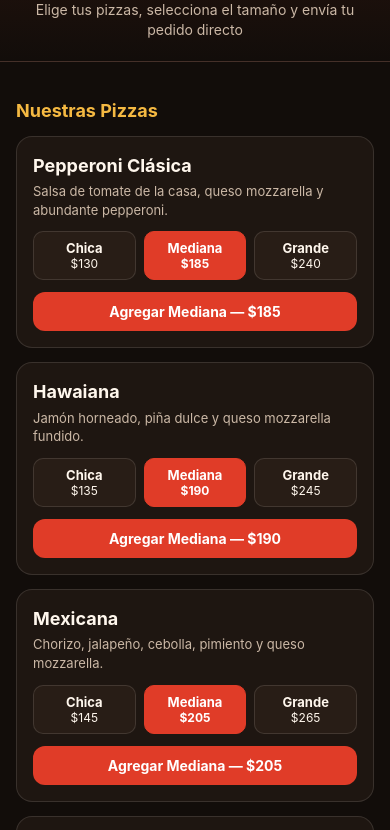
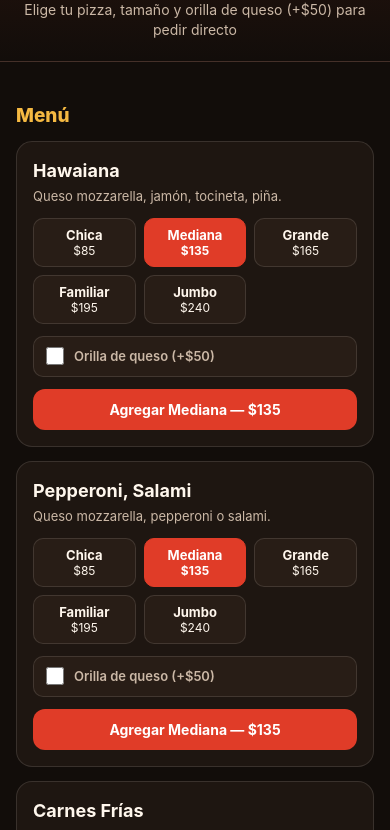
Before and after one commit to pizza-oss/Menu-romana, a plain HTML site: page index.html in a window 390 px wide. Shown: the part 112-942 px from the top of the page. Drawn offline with Linux system fonts and the light colour scheme.

Commit message:
Enhance pizza menu layout and styles
Updated styles for section titles and pizza cards. Added crust toggle feature and adjusted pizza menu structure.

```diff
--- a/index.html
+++ b/index.html
@@ -71,9 +71,9 @@
     }
 
     .section-title {
-      font-size: 18px;
-      font-weight: 700;
-      margin: 18px 0 12px;
+      font-size: 19px;
+      font-weight: 800;
+      margin: 22px 0 12px;
       color: var(--gold);
     }
 
@@ -85,14 +85,6 @@
       margin-bottom: 14px;
     }
 
-    .pizza-top {
-      display: flex;
-      justify-content: space-between;
-      align-items: flex-start;
-      gap: 12px;
-      margin-bottom: 12px;
-    }
-
     .pizza-name {
       font-size: 18px;
       font-weight: 700;
@@ -102,13 +94,14 @@
       color: var(--muted);
       font-size: 13px;
       margin-top: 3px;
+      margin-bottom: 12px;
     }
 
     .sizes {
       display: grid;
       grid-template-columns: repeat(3, 1fr);
       gap: 8px;
-      margin-bottom: 12px;
+      margin-bottom: 10px;
     }
 
     .size-btn {
@@ -135,13 +128,34 @@
       font-weight: 700;
     }
 
+    .crust-toggle {
+      display: flex;
+      align-items: center;
+      gap: 10px;
+      background: var(--card-2);
+      border: 1px solid var(--border);
+      border-radius: 10px;
+      padding: 10px 12px;
+      margin-bottom: 12px;
+      cursor: pointer;
+      font-size: 13px;
+      font-weight: 600;
+    }
+
+    .crust-toggle input {
+      width: 18px;
+      height: 18px;
+      accent-color: var(--gold);
+      cursor: pointer;
+    }
+
     .add-btn {
       width: 100%;
       background: var(--accent);
       color: #fff;
       border: none;
       border-radius: 12px;
-      padding: 11px 14px;
+      padding: 12px 14px;
       font-size: 14px;
       font-weight: 700;
       cursor: pointer;
@@ -151,12 +165,13 @@
       background: var(--accent-hover);
     }
 
-    .form-box {
+    .form-box,
+    .cart-box {
       background: var(--card);
       border: 1px solid var(--border);
       border-radius: 16px;
       padding: 16px;
-      margin-top: 12px;
+      margin-top: 10px;
     }
 
     label {
@@ -184,14 +199,6 @@
       font-size: 14px;
     }
 
-    .cart-box {
-      background: var(--card);
-      border: 1px solid var(--border);
-      border-radius: 16px;
-      padding: 16px;
-      margin-top: 12px;
-    }
-
     .cart-item {
       display: flex;
       justify-content: space-between;
@@ -211,7 +218,7 @@
       color: #ff8a7a;
       border: 1px solid rgba(224, 60, 40, 0.35);
       border-radius: 8px;
-      padding: 4px 9px;
+      padding: 5px 10px;
       font-size: 12px;
       cursor: pointer;
     }
@@ -252,14 +259,17 @@
 </head>
 <body>
   <header>
-    <div class="badge">HORNO CALIENTE • PEDIDOS POR WHATSAPP</div>
+    <div class="badge">SERVICIO A DOMICILIO • WHATSAPP 9624037244</div>
     <h1>Pizzería La Romana</h1>
-    <p class="subtitle">Elige tus pizzas, selecciona el tamaño y envía tu pedido directo</p>
+    <p class="subtitle">Elige tu pizza, tamaño y orilla de queso (+$50) para pedir directo</p>
   </header>
 
   <main class="container">
-    <h2 class="section-title">Nuestras Pizzas</h2>
+    <h2 class="section-title">Menú</h2>
     <div id="menu-list"></div>
+
+    <h2 class="section-title">Especiales</h2>
+    <div id="specials-list"></div>
 
     <h2 class="section-title">Datos de Entrega</h2>
     <div class="form-box">
@@ -272,13 +282,13 @@
         <option value="Sadasi">Sadasi</option>
         <option value="Fuentes Ara">Fuentes Ara</option>
         <option value="Xanthe">Xanthe</option>
-        <option value="Ciudad Natura">Ciudad Natura</option>
+        <option value="Ciudad Natura 1 y 2">Ciudad Natura 1 y 2</option>
         <option value="Acordia">Acordia</option>
         <option value="El Pedregal">El Pedregal</option>
       </select>
 
       <label for="address-input">Calle, número y referencias</label>
-      <input type="text" id="address-input" placeholder="Ej. Av. Principal #45, casa portón negro" />
+      <input type="text" id="address-input" placeholder="Ej. Calle Principal #12, casa con reja" />
 
       <label for="notes-input">Notas adicionales (opcional)</label>
       <textarea id="notes-input" rows="2" placeholder="Ej. Sin picante, extra orégano..."></textarea>
@@ -293,65 +303,122 @@
         <span>Total estimado:</span>
         <span id="cart-total">$0</span>
       </div>
-      <button class="wa-btn" onclick="sendWhatsAppOrder()">Enviar pedido por WhatsApp</button>
+      <button type="button" class="wa-btn" onclick="sendWhatsAppOrder()">Enviar pedido por WhatsApp</button>
     </div>
   </main>
 
   <script>
     const WHATSAPP_NUMBER = "529624037244";
+    const CHEESE_CRUST_EXTRA = 50;
 
-    // Puedes ajustar nombres, descripciones y precios aquí fácilmente
-    const PIZZAS = [
-      {
-        id: "pepperoni",
-        name: "Pepperoni Clásica",
-        desc: "Salsa de tomate de la casa, queso mozzarella y abundante pepperoni.",
-        prices: { Chica: 130, Mediana: 185, Grande: 240 }
-      },
+    const BASE_PRICES = {
+      Chica: 85,
+      Mediana: 135,
+      Grande: 165,
+      Familiar: 195,
+      Jumbo: 240
+    };
+
+    const MENU_PIZZAS = [
       {
         id: "hawaiana",
         name: "Hawaiana",
-        desc: "Jamón horneado, piña dulce y queso mozzarella fundido.",
-        prices: { Chica: 135, Mediana: 190, Grande: 245 }
+        desc: "Queso mozzarella, jamón, tocineta, piña."
+      },
+      {
+        id: "pepperoni-salami",
+        name: "Pepperoni, Salami",
+        desc: "Queso mozzarella, pepperoni o salami."
+      },
+      {
+        id: "carnes-frias",
+        name: "Carnes Frías",
+        desc: "Queso mozzarella, chorizo, salchicha, jamón y tocino."
+      },
+      {
+        id: "champeroni",
+        name: "Champeroni",
+        desc: "Queso mozzarella, pepperoni y champiñones."
+      },
+      {
+        id: "ranchera",
+        name: "Ranchera",
+        desc: "Queso mozzarella, chorizo, frijol, rajas."
+      },
+      {
+        id: "vegetariana",
+        name: "Vegetariana",
+        desc: "Queso mozzarella, cebolla, champiñones, pimentón, pollo, elote, tocino."
+      },
+      {
+        id: "jamon-champinon",
+        name: "Jamón, Champiñón",
+        desc: "Queso mozzarella, jamón y champiñones."
+      }
+    ];
+
+    const SPECIAL_PIZZAS = [
+      {
+        id: "atun",
+        name: "Atún",
+        desc: "Queso mozzarella, atún, queso crema, parmesano."
+      },
+      {
+        id: "quesos",
+        name: "Quesos",
+        desc: "Queso mozzarella, queso parmesano y queso crema."
       },
       {
         id: "mexicana",
         name: "Mexicana",
-        desc: "Chorizo, jalapeño, cebolla, pimiento y queso mozzarella.",
-        prices: { Chica: 145, Mediana: 205, Grande: 265 }
+        desc: "Jamón, queso mozzarella, chorizo, rajas, cebolla y aguacate."
       },
       {
-        id: "carnes-frias",
-        name: "Carnes Frías",
-        desc: "Pepperoni, jamón, salami, chorizo y queso mozzarella.",
-        prices: { Chica: 155, Mediana: 220, Grande: 285 }
+        id: "pastor",
+        name: "Pastor",
+        desc: "Queso mozzarella, carne al pastor, piña."
       },
       {
-        id: "cuatro-quesos",
-        name: "Especial La Romana",
-        desc: "Combinación de carnes, champiñones, pimiento y aceitunas.",
-        prices: { Chica: 160, Mediana: 225, Grande: 290 }
+        id: "carbonara",
+        name: "Carbonara",
+        desc: "Tocino, parmesano, cebolla y queso mozzarella."
+      },
+      {
+        id: "arrachera",
+        name: "Arrachera",
+        desc: "Queso mozzarella, carne de arrachera, tocino, chistorra."
       }
     ];
 
+    const ALL_PIZZAS = [...MENU_PIZZAS, ...SPECIAL_PIZZAS];
     const selectedSizes = {};
+    const selectedCheeseCrust = {};
     const cart = [];
 
-    function renderMenu() {
-      const container = document.getElementById("menu-list");
+    function getItemPrice(size, withCheeseCrust) {
+      return BASE_PRICES[size] + (withCheeseCrust ? CHEESE_CRUST_EXTRA : 0);
+    }
+
+    function renderSection(items, containerId) {
+      const container = document.getElementById(containerId);
       container.innerHTML = "";
 
-      PIZZAS.forEach((pizza) => {
+      items.forEach((pizza) => {
         if (!selectedSizes[pizza.id]) {
           selectedSizes[pizza.id] = "Mediana";
         }
+        if (!selectedCheeseCrust[pizza.id]) {
+          selectedCheeseCrust[pizza.id] = false;
+        }
+
         const currentSize = selectedSizes[pizza.id];
-        const currentPrice = pizza.prices[currentSize];
+        const withCheeseCrust = selectedCheeseCrust[pizza.id];
+        const finalPrice = getItemPrice(currentSize, withCheeseCrust);
 
         const card = document.createElement("div");
         card.className = "pizza-card";
 
-        const sizesHtml = Object.entries(pizza.prices)
+        const sizesHtml = Object.entries(BASE_PRICES)
           .map(
             ([size, price]) => `
             <button
@@ -367,15 +434,19 @@
           .join("");
 
         card.innerHTML = `
-          <div class="pizza-top">
-            <div>
-              <div class="pizza-name">${pizza.name}</div>
-              <div class="pizza-desc">${pizza.desc}</div>
-            </div>
-          </div>
+          <div class="pizza-name">${pizza.name}</div>
+          <div class="pizza-desc">${pizza.desc}</div>
           <div class="sizes">${sizesHtml}</div>
+          <label class="crust-toggle">
+            <input
+              type="checkbox"
+              ${withCheeseCrust ? "checked" : ""}
+              onchange="toggleCheeseCrust('${pizza.id}', this.checked)"
+            />
+            <span>Orilla de queso (+$${CHEESE_CRUST_EXTRA})</span>
+          </label>
           <button type="button" class="add-btn" onclick="addToCart('${pizza.id}')">
-            Agregar ${currentSize} — $${currentPrice}
+            Agregar ${currentSize}${withCheeseCrust ? " + Orilla de queso" : ""} — $${finalPrice}
           </button>
         `;
 
@@ -383,17 +454,34 @@
       });
     }
 
+    function renderAllMenus() {
+      renderSection(MENU_PIZZAS, "menu-list");
+      renderSection(SPECIAL_PIZZAS, "specials-list");
+    }
+
     function selectSize(pizzaId, size) {
       selectedSizes[pizzaId] = size;
-      renderMenu();
+      renderAllMenus();
+    }
+
+    function toggleCheeseCrust(pizzaId, checked) {
+      selectedCheeseCrust[pizzaId] = checked;
+      renderAllMenus();
     }
 
     function addToCart(pizzaId) {
-      const pizza = PIZZAS.find((p) => p.id === pizzaId);
+      const pizza = ALL_PIZZAS.find((p) => p.id === pizzaId);
       const size = selectedSizes[pizzaId] || "Mediana";
-      const price = pizza.prices[size];
+      const withCheeseCrust = Boolean(selectedCheeseCrust[pizzaId]);
+      const price = getItemPrice(size, withCheeseCrust);
 
-      const existing = cart.find((item) => item.id === pizzaId && item.size === size);
+      const existing = cart.find(
+        (item) =>
+          item.id === pizzaId &&
+          item.size === size &&
+          item.withCheeseCrust === withCheeseCrust
+      );
+
       if (existing) {
         existing.qty += 1;
       } else {
@@ -401,10 +489,12 @@
           id: pizza.id,
           name: pizza.name,
           size,
+          withCheeseCrust,
           price,
           qty: 1
         });
       }
+
       renderCart();
     }
 
@@ -428,10 +518,11 @@
         .map((item, idx) => {
           const subtotal = item.price * item.qty;
           total += subtotal;
+          const crustLabel = item.withCheeseCrust ? " + Orilla de queso" : "";
           return `
             <div class="cart-item">
               <div>
-                <strong>${item.qty}x ${item.name}</strong> (${item.size})<br />
+                <strong>${item.qty}x ${item.name}</strong> (${item.size}${crustLabel})<br />
                 <span style="color: var(--muted); font-size: 13px;">$${subtotal}</span>
               </div>
               <button type="button" class="remove-btn" onclick="removeFromCart(${idx})">Quitar</button>
@@ -463,7 +554,8 @@
       const lines = cart.map((item) => {
         const subtotal = item.price * item.qty;
         total += subtotal;
-        return `• ${item.qty}x ${item.name} (${item.size}) - $${subtotal}`;
+        const crustLabel = item.withCheeseCrust ? " + Orilla de queso" : "";
+        return `• ${item.qty}x ${item.name} (${item.size}${crustLabel}) - $${subtotal}`;
       });
 
       let message = `🍕 *Nuevo Pedido — Pizzería La Romana*\n\n`;
@@ -478,7 +570,7 @@
       window.open(url, "_blank");
     }
 
-    renderMenu();
+    renderAllMenus();
     renderCart();
   </script>
 </body>
```
